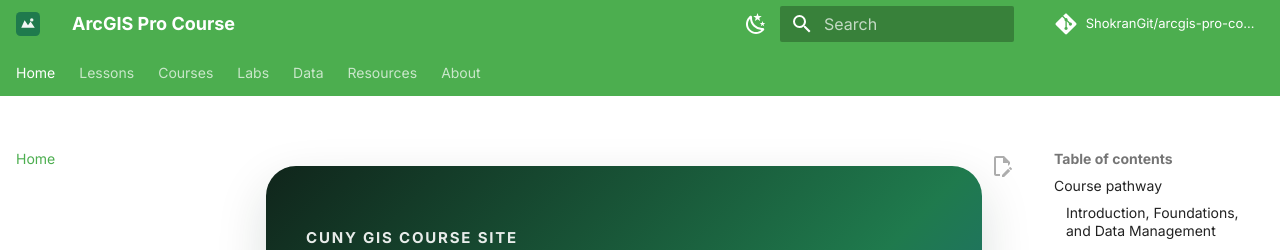
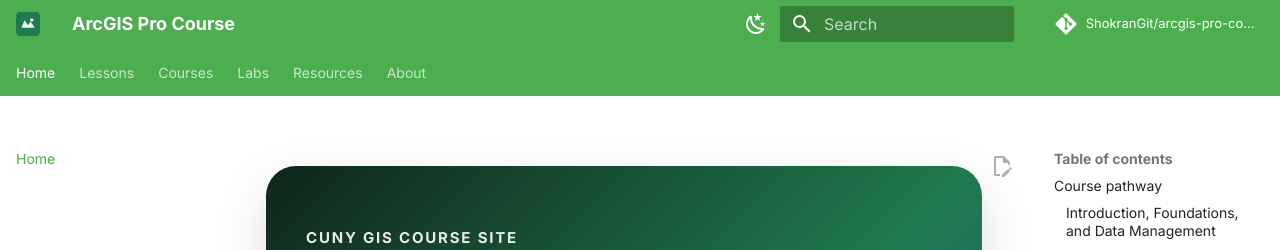
Before and after one commit to ShokranGit/arcgis-pro-course, an MkDocs documentation site: the page built from docs/index.md, in a window 1280 px wide and 900 px high. Shown: the top 250 px of the window. Built offline with MkDocs 1.6.1 and Material for MkDocs 9.7.7, drawn with Linux system fonts in a browser that asks for light colours; comment, search, counter and statistics services are not loaded.

Commit message:
Remove Data from nav

```diff
--- a/mkdocs.yml
+++ b/mkdocs.yml
@@ -138,6 +138,5 @@ nav:
       - "Tabular Data Management Slides": slides/tabular-data-management.md
       - "Future of GISc Slides": slides/future-of-gis.md
       - "Data Management Slides": slides/data-management.md
-  - Data: data.md
   - Resources: resources.md
   - About: about.md
```
Also changed, not shown: README.md (+0 -1 lines).
